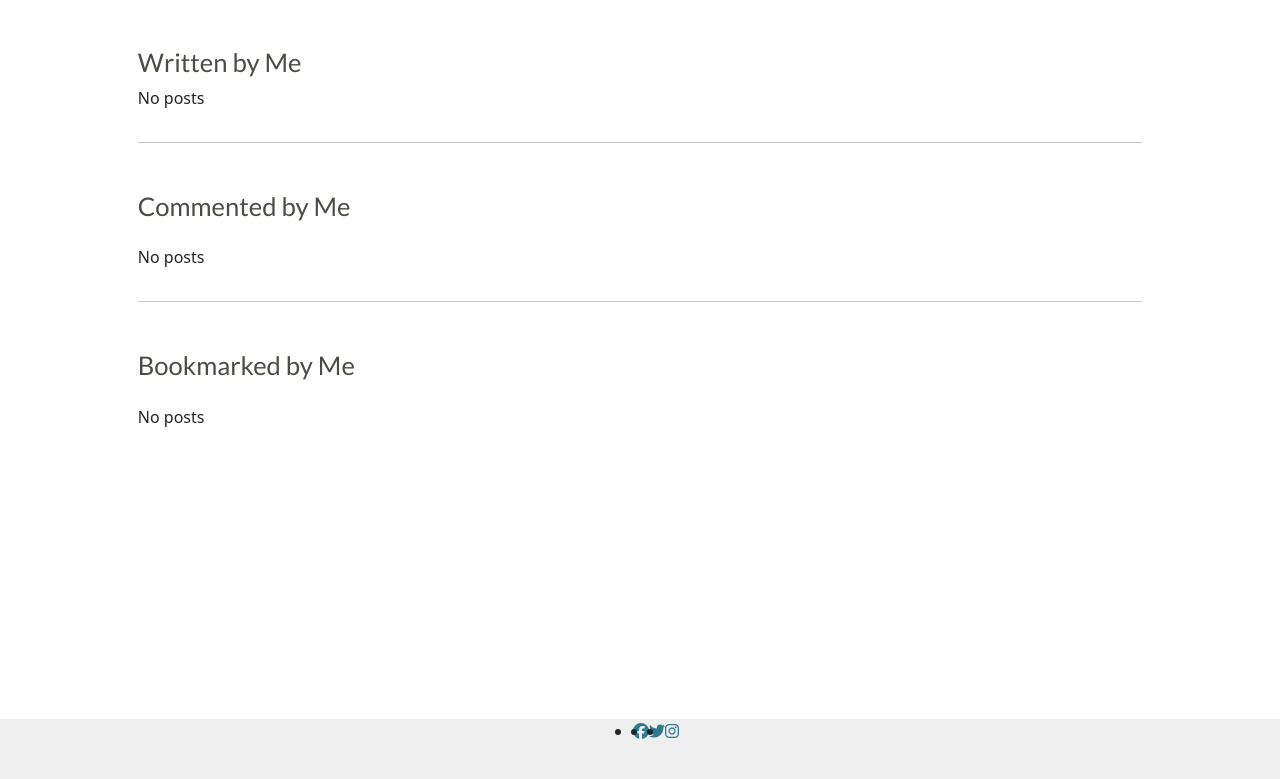
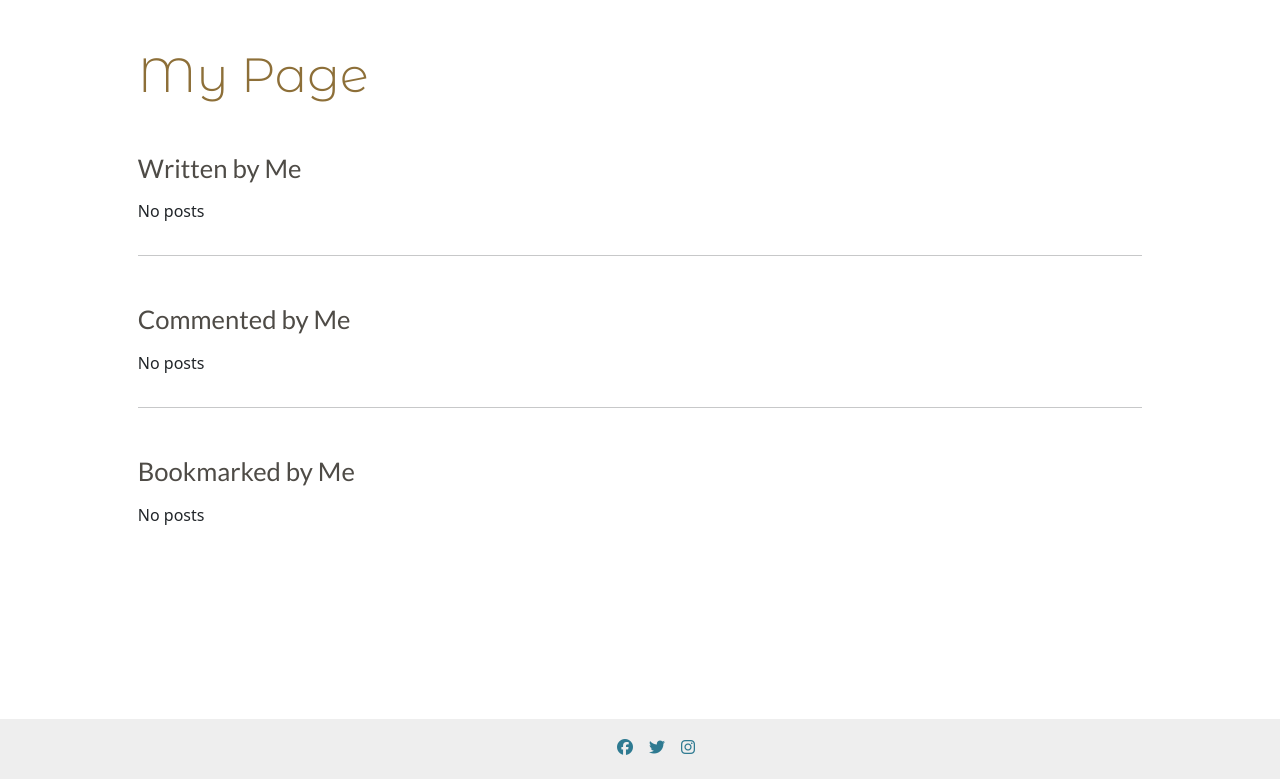
Before and after one commit to rkyzk/ecopost-2023, a Django app: page /my_page/1/ in a window 1280 px wide. Shown: the part 321-1100 px from the top of the page. Run offline with Django 3.2, Linux system fonts and the light colour scheme; the visitor is signed in with stand-in values (Sample User, id 1); data that the repository does not hold is empty; some libraries are stand-ins or nearby versions.

Commit message:
style my page

```diff
--- a/blog/templates/blog/base.html
+++ b/blog/templates/blog/base.html
@@ -6,9 +6,10 @@
     <meta charset="UTF-8">
     <meta http-equiv="X-UA-Compatible" content="IE=edge">
     <meta name="viewport" content="width=device-width, initial-scale=1.0">
-    <title>Eco Post</title>
+    <title>eco post</title>
     <link rel="icon" type="image/x-icon"
         href="https://res.cloudinary.com/ds66fig3o/image/upload/v1683429827/ufsdaqayxffl9qxoq3gl.png">
+    <link rel="icon" href="https://res.cloudinary.com/dacgkk0so/image/upload/v1692409320/favicon.png">
     <link href="https://cdn.jsdelivr.net/npm/bootstrap@5.0.1/dist/css/bootstrap.min.css" rel="stylesheet"
         integrity="sha384-+0n0xVW2eSR5OomGNYDnhzAbDsOXxcvSN1TPprVMTNDbiYZCxYbOOl7+AMvyTG2x" crossorigin="anonymous">
     <link rel="preconnect" href="https://fonts.googleapis.com">
@@ -24,14 +25,14 @@
     </script>
     <script defer src="https://cdn.jsdelivr.net/npm/summernote@0.8.18/dist/summernote.min.js"></script>
     <script defer src="https://kit.fontawesome.com/b78a20097c.js" crossorigin="anonymous"></script>
-    <script defer src="{% static 'js/script.js' %}"></script>
-    <script defer src="{% static 'js/dialog.js' %}"></script>
+    <script defer src="{% static 'blog/js/script.js' %}"></script>
+    <script defer src="{% static 'blog/js/dialog.js' %}"></script>
 </head>
 
 <body>
     <!-- Navigation bar -->
     <header class="header">
-        <div class="mobileHeader">
+        <div class="mobile-header">
             <a href="{% url 'home' %}">
                 <img src="https://res.cloudinary.com/dacgkk0so/image/upload/v1691891691/clover_xovthq.png" class="ml-3"
                     alt="logo(clover)">
@@ -39,12 +40,12 @@
             <button class="hamburger" id="hamburger" onclick="openMenu()">|||</button>
         </div>
         <nav id="nav-menu">
-            <div class="pop-up-menu mt-3">
+            <div class="pop-up-menu">
                 <ul class="nav-list">
                     <li><a class="list_item" href="{% url 'home' %}">Home</a></li>
                     <li><a class="list-item" href="{% url 'search' %}">Search Stories</a></li>
                     {% if user.is_authenticated %}
-                    <li><a class="list-item" href="{% url 'add_story' %}">Write stories</a></li>
+                    <li><a class="list-item" href="{% url 'add_story' %}">Write Stories</a></li>
                     <li><a class="list-item" href="{% url 'my_page' user.pk %}">My Page</a></li>
                     <li><a class="list-item" href="{% url 'account_logout' %}">Sign Out</a></li>
                     {% else %}
@@ -55,8 +56,6 @@
             </div>
         </nav>
     </header>
-
-    <body>
     <!-- Message -->
     <div class="container d-flex justify-content-center">
         {% for message in messages %}
@@ -70,28 +69,27 @@
         {% endblock content %}
     </div>
     <footer>
-            <div class="footer-icons">
-                <ul class="social-nw d-flex justify-content-center">
-                    <li>
+        <!-- links to social networks -->
+        <ul class="social-networks d-flex justify-content-center">
+            <li class="mx-2 mt-3">
                 <a href="https://www.facebook.com" target="_blank" rel="noopener"
                     aria-label="Visit our facebook page (opens in a new tab)">
                     <i class="fa-brands fa-facebook"></i>
                 </a>
             </li>
-                    <li class="footer-icon-items">
+            <li class="mx-2 mt-3">
                 <a href="https://www.twitter.com" target="_blank" rel="noopener"
                     aria-label="Visit our Twitter page (opens in a new tab)">
                     <i class="fa-brands fa-twitter"></i>
                 </a>
             </li>
-                    <li class="footer-icon-items">
+            <li class="mx-2 mt-3">
                 <a href="https://www.instagram.com" target="_blank" rel="noopener"
                     aria-label="Visit our Instagram page (opens in a new tab)">
-                            <i class="fa-brands fa-instagram ml-2"></i>
+                    <i class="fa-brands fa-instagram"></i>
                 </a>
             </li>
         </ul>
-            </div>
     </footer>
 </body>
 
--- a/blog/templates/blog/my_page.html
+++ b/blog/templates/blog/my_page.html
@@ -2,32 +2,36 @@
 {% block content %}
 <!-- Posts written by the user -->
 <div class="d-flex justify-content-center">
-    <div class="content">
-        <h2 class="mt-5">Written by Me</h2>
+    <div class="content my-page">
+        <h1 class="mt-5">My Page</h1>
+        <h2 class="mt-5 mb-3">Written by Me</h2>
         <div class="row">
             {% for post in my_posts %}
-            <div class="col-md-4">
+            <div class="col-md-4 individual-post">
                 <div class="image-wrapper d-flex justify-content-center">
                     {% if "placeholder" in post.featured_image.url %}
-                    <img class="card-img-top"
-                        src="https://res.cloudinary.com/dacgkk0so/image/upload/v1691891851/default-img_ojmwhd.jpg"
-                        alt="forest">
+                    <img src="https://res.cloudinary.com/dacgkk0so/image/upload/v1691891851/default-img_ojmwhd.jpg"
+                        class="card-img-top" alt="forest image">
                     {% else %}
                     <img class="card-img-top" src="{{ post.featured_image.url }}" alt="{{ post.title }}">
                     {% endif %}
                 </div>
                 <div class="mx-2 mt-2 post-text">
                     <span><strong>{{ post.title }}</strong></span>
-                    <div class="date-city d-flex justify-content-end text-secondary">
-                        <ul>
-                            {% if post.status == 2 %}
-                            <li>Published on {{ post.published_on|date:'M d, Y' }}</li>
+                    <span class="text-secondary mr-1 space-left"><i class="far fa-heart heart"></i></span>
+                    <span class="text-secondary">{{ post.num_of_likes }}</span><br>
+                    <span class="excerpt-author text-secondary">by {{ post.author }}</span>
+                    <div class="date-city text-secondary d-flex justify-content-end">
+                        <div>
+                            {% if post.status == 1 %}
+                            <span>Published on:</span>
+                            <p class="my-0">{{ post.pub_date }}</p>
+                            <!-- state if the post hasn't been published display the date written -->
                             {% else %}
-                            <!-- if not published, state the date created. -->
-                            <li>Written on {{ post.created_on|date:'M d, Y' }}</li>
-                            <li>(Not publshed)</li>
+                            <span>Saved as draft</span>
+                            <p class="my-0">{{ post.created_on|date:'M d, Y' }}</p>
                             {% endif %}
-                        </ul>
+                        </div>
                     </div>
                     <p class="mt-1 excerpt">{{ post.excerpt }}</p>
                     <a href="{% url 'detail_page' post.slug %}">Read the full story</a>
@@ -38,12 +42,16 @@
             {% if my_posts|length > 3 %}
             {% if forloop.counter == 3 %}
         </div>
-        <button id="show-my-posts" class="btn btn-link show-posts mb-4">Show more</button>
+        <button id="show-my-posts" class="btn btn-link show-posts mb-4">Show more
+            <span><i class="fa fa-caret-down" aria-hidden="true"></i></span>
+        </button>
         <div id="my-posts" class="hide">
             <div class="row mt-2">
                 {% elif forloop.last %}
             </div>
-            <button class="btn btn-link hide-posts mt-5">Show less</button>
+            <button class="btn btn-link hide-posts mt-5">Show less
+                <span><i class="fa fa-caret-up" aria-hidden="true"></i></span>
+            </button>
             {% elif forloop.counter > 3 %}
             {% if forloop.counter|divisibleby:3 %}
         </div>
@@ -58,33 +66,25 @@
         </div>
         <!-- Commented Posts -->
         <hr>
-        <h2 class="mt-5 mb-4">Commented by Me</h2>
+        <h2 class="mt-5 mb-3">Commented by Me</h2>
         <div class="row">
             {% for post in commented_posts %}
-            <div class="col-md-4">
+            <div class="col-md-4 individual-post">
                 <div class="image-wrapper d-flex justify-content-center">
                     {% if "placeholder" in post.featured_image.url %}
-                    <img class="card-img-top"
-                        src="https://res.cloudinary.com/dacgkk0so/image/upload/v1691891851/default-img_ojmwhd.jpg"
-                        alt="forest">
+                    <img src="https://res.cloudinary.com/dacgkk0so/image/upload/v1691891851/default-img_ojmwhd.jpg"
+                        class="card-img-top" alt="forest image">
                     {% else %}
                     <img class="card-img-top" src="{{ post.featured_image.url }}" alt="{{ post.title }}">
                     {% endif %}
                 </div>
                 <div class="mx-2 mt-2 post-text">
-                    <span><strong>{{ post.title }}</strong></span><br>
-                    <span class="excerpt-author">by {{ post.author }}</span>
-                    <div class="date-city d-flex justify-content-end text-secondary">
-                        <ul>
-                            {% if post.status == 2 %}
-                            <li>Published on {{ post.published_on|date:'M d, Y' }}</li>
-                            {% else %}
-                            <!-- if not published, state the date created. -->
-                            <li>Written on {{ post.created_on|date:'M d, Y' }}</li>
-                            <li>(Not publshed)</li>
-                            {% endif %}
-                            <li>{{ post.city }}, {{ post.country.name }}</li>
-                        </ul>
+                    <span><strong>{{ post.title }}</strong></span>
+                    <span class="text-secondary mr-1 space-left"><i class="far fa-heart heart"></i></span>
+                    <span class="text-secondary">{{ post.num_of_likes }}</span><br>
+                    <span class="excerpt-author text-secondary">by {{ post.author }}</span>
+                    <div class="date-city d-flex justify-content-end">
+                        <p class="my-0 text-secondary">{{ post.pub_date }}</p>
                     </div>
                     <p class="mt-1 excerpt">{{ post.excerpt }}</p>
                     <a href="{% url 'detail_page' post.slug %}">Read the full story</a>
@@ -94,12 +94,16 @@
             {% if commented_posts|length > 3 %}
             {% if forloop.counter == 3 %}
         </div>
-        <button class="btn btn-link show-posts mb-4">Show more</button>
+        <button class="btn btn-link show-posts mb-4">Show more
+            <span><i class="fa fa-caret-down" aria-hidden="true"></i></span>
+        </button>
         <div class="hide">
             <div class="row mt-2">
                 {% elif forloop.last %}
             </div>
-            <button class="btn btn-link hide-posts mt-5">Show less</button>
+            <button class="btn btn-link hide-posts mt-5">Show less
+                <span><i class="fa fa-caret-up" aria-hidden="true"></i></span>
+            </button>
             {% elif forloop.counter > 3 %}
             {% if forloop.counter|divisibleby:3 %}
         </div>
@@ -114,33 +118,25 @@
         </div>
         <!-- Bookmarked Posts -->
         <hr>
-        <h2 class="mt-5 mb-4">Bookmarked by Me</h2>
+        <h2 class="mt-5 mb-3">Bookmarked by Me</h2>
         <div class="row">
             {% for post in bookmarked_posts %}
-            <div class="col-md-4">
+            <div class="col-md-4 individual-post">
                 <div class="image-wrapper d-flex justify-content-center">
                     {% if "placeholder" in post.featured_image.url %}
-                    <img class="card-img-top"
-                        src="https://res.cloudinary.com/dacgkk0so/image/upload/v1691891851/default-img_ojmwhd.jpg"
-                        alt="forest">
+                    <img src="https://res.cloudinary.com/dacgkk0so/image/upload/v1691891851/default-img_ojmwhd.jpg"
+                        class="card-img-top" alt="forest image">
                     {% else %}
                     <img class="card-img-top" src="{{ post.featured_image.url }}" alt="{{ post.title }}">
                     {% endif %}
                 </div>
                 <div class="mx-2 mt-2 post-text">
                     <span><strong>{{ post.title }}</strong></span>
-                    <span class="excerpt-author">by {{ post.author }}</span>
-                    <div class="date-city d-flex justify-content-end text-secondary">
-                        <ul>
-                            {% if post.status == 2 %}
-                            <li>Published on {{ post.published_on|date:'M d, Y' }}</li>
-                            {% else %}
-                            <!-- if not published, state the date created. -->
-                            <li>Written on {{ post.created_on|date:'M d, Y' }}</li>
-                            <li>(Not publshed)</li>
-                            {% endif %}
-                            <li>{{ post.city }}, {{ post.country.name }}</li>
-                        </ul>
+                    <span class="text-secondary mr-1 space-left"><i class="far fa-heart heart"></i></span>
+                    <span class="text-secondary">{{ post.num_of_likes }}</span><br>
+                    <span class="excerpt-author text-secondary">by {{ post.author }}</span>
+                    <div class="date-city d-flex justify-content-end">
+                        <p class="my-0 text-secondary">{{ post.pub_date }}</p>
                     </div>
                     <p class="mt-1 excerpt">{{ post.excerpt }}</p>
                     <a href="{% url 'detail_page' post.slug %}">Read the full story</a>
@@ -150,12 +146,16 @@
             {% if bookmarked_posts|length > 3 %}
             {% if forloop.counter == 3 %}
         </div>
-        <button class="btn btn-link show-posts mb-4">Show more</button>
+        <button class="btn btn-link show-posts mb-4">Show more
+            <span><i class="fa fa-caret-down" aria-hidden="true"></i></span>
+        </button>
         <div class="hide">
             <div class="row mt-2">
                 {% elif forloop.last %}
             </div>
-            <button class="btn btn-link hide-posts mt-5">Show less</button>
+            <button class="btn btn-link hide-posts mt-5">Show less
+                <span><i class="fa fa-caret-up" aria-hidden="true"></i></span>
+            </button>
             {% elif forloop.counter > 3 %}
             {% if forloop.counter|divisibleby:3 %}
         </div>
```
Lines whose indentation alone changed are shown as unchanged.
